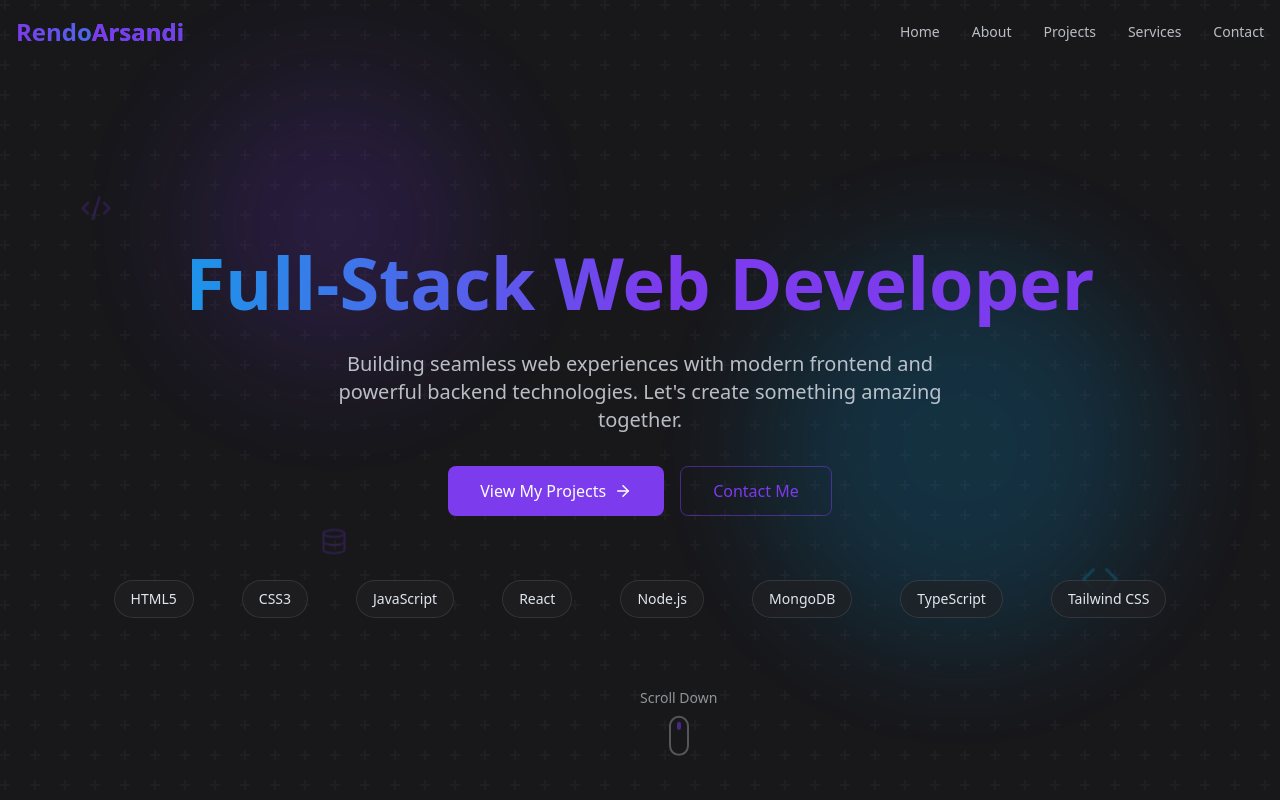
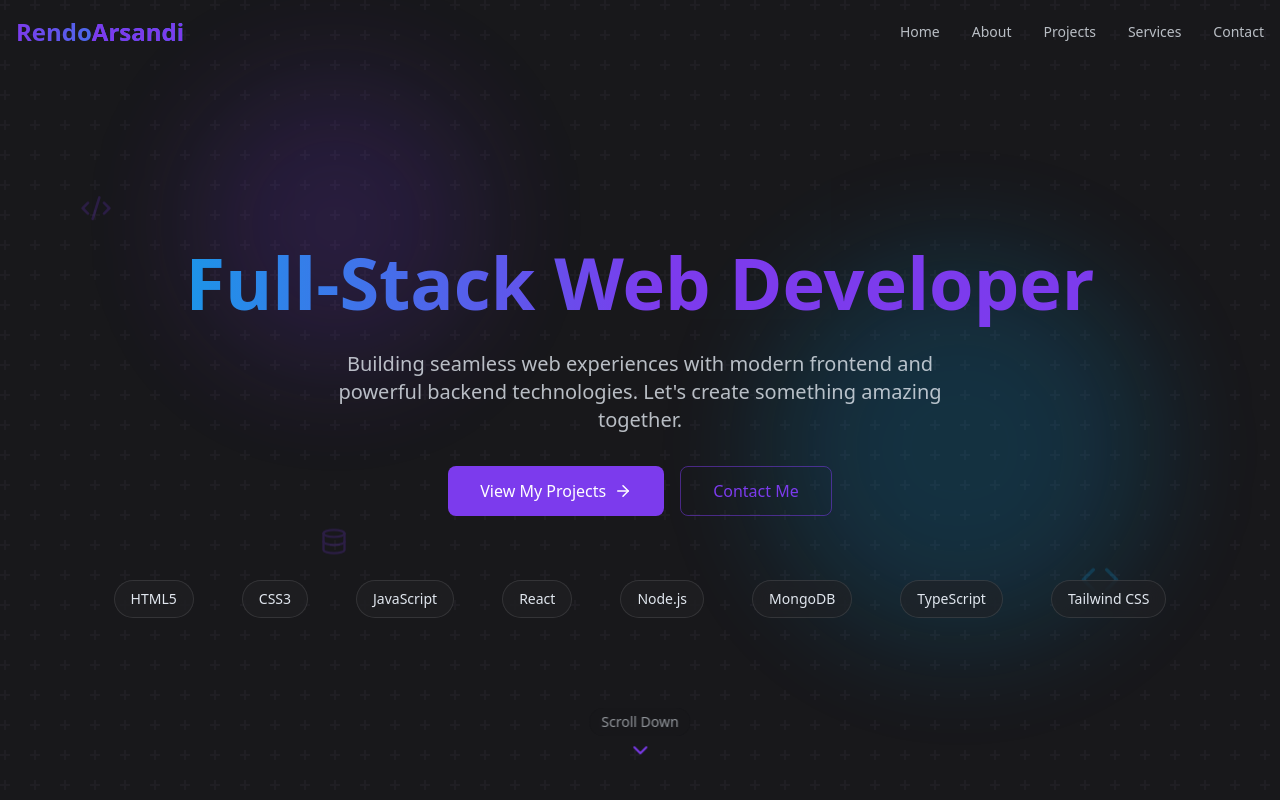
Before and after one commit to rendoarsandi/engaging-edge-portfolio, a React (Vite) app: page / in a window 1280 px wide. Shown: the top 800 px of the page. Built offline with nearby package versions, Linux system fonts and the light colour scheme.

Commit message:
feat: Add scroll down indicator
Adds a scroll down indicator with an animation to the hero section.

```diff
--- a/src/components/HeroSection.tsx
+++ b/src/components/HeroSection.tsx
@@ -1,13 +1,26 @@
 
 import React, { useEffect, useState } from "react";
-import { ArrowRight, Code, Code2, Database } from "lucide-react";
+import { ArrowRight, Code, Code2, Database, ChevronDown } from "lucide-react";
 import AnimatedText from "./ui/AnimatedText";
 
 const HeroSection: React.FC = () => {
   const [isVisible, setIsVisible] = useState(false);
+  const [showScrollIndicator, setShowScrollIndicator] = useState(true);
 
   useEffect(() => {
     setIsVisible(true);
+
+    // Hide scroll indicator when scrolling past a certain point
+    const handleScroll = () => {
+      if (window.scrollY > window.innerHeight * 0.5) {
+        setShowScrollIndicator(false);
+      } else {
+        setShowScrollIndicator(true);
+      }
+    };
+
+    window.addEventListener("scroll", handleScroll);
+    return () => window.removeEventListener("scroll", handleScroll);
   }, []);
 
   return (
@@ -87,13 +100,15 @@ const HeroSection: React.FC = () => {
         </div>
       </div>
 
-      {/* Scroll indicator */}
-      <div className="absolute bottom-8 left-1/2 transform -translate-x-1/2 flex flex-col items-center animate-bounce">
-        <span className="text-sm text-foreground/60 mb-2">Scroll Down</span>
-        <div className="w-5 h-10 border-2 border-foreground/30 rounded-full flex justify-center items-start p-1">
-          <div className="w-1 h-2 bg-primary rounded-full animate-[pulse_1.5s_infinite]"></div>
+      {/* Fixed Scroll indicator that follows the screen */}
+      {showScrollIndicator && (
+        <div className="fixed bottom-8 left-1/2 transform -translate-x-1/2 flex flex-col items-center z-50 transition-opacity duration-300">
+          <span className="text-sm text-foreground/60 mb-2 px-3 py-1 backdrop-blur-sm rounded-full bg-background/30">Scroll Down</span>
+          <div className="animate-bounce">
+            <ChevronDown className="text-primary h-6 w-6" />
+          </div>
         </div>
-      </div>
+      )}
     </section>
   );
 };
```
